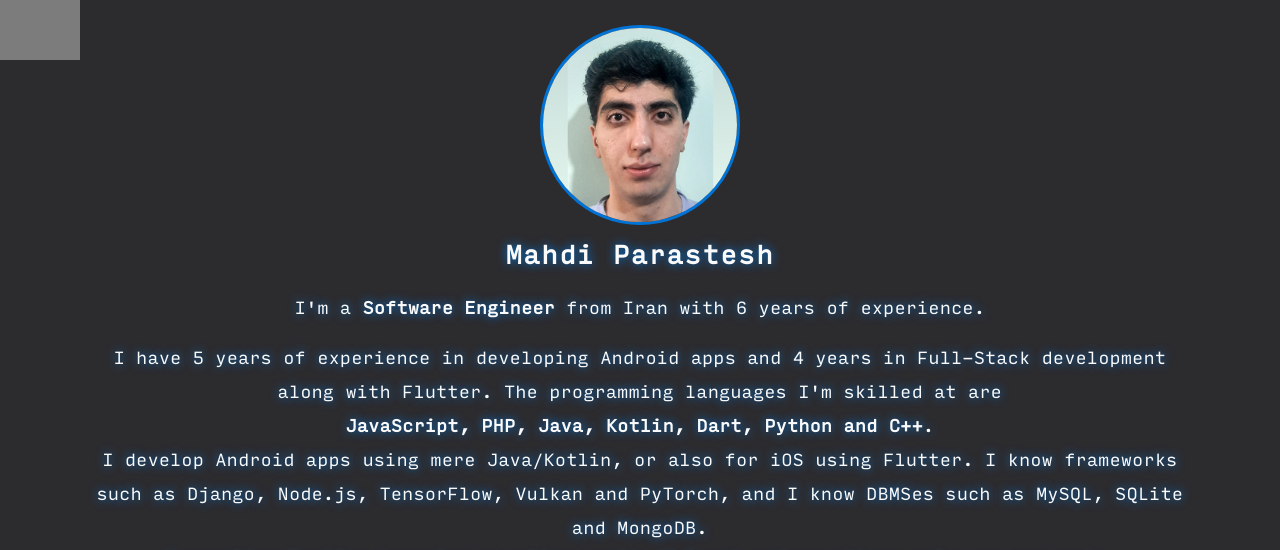
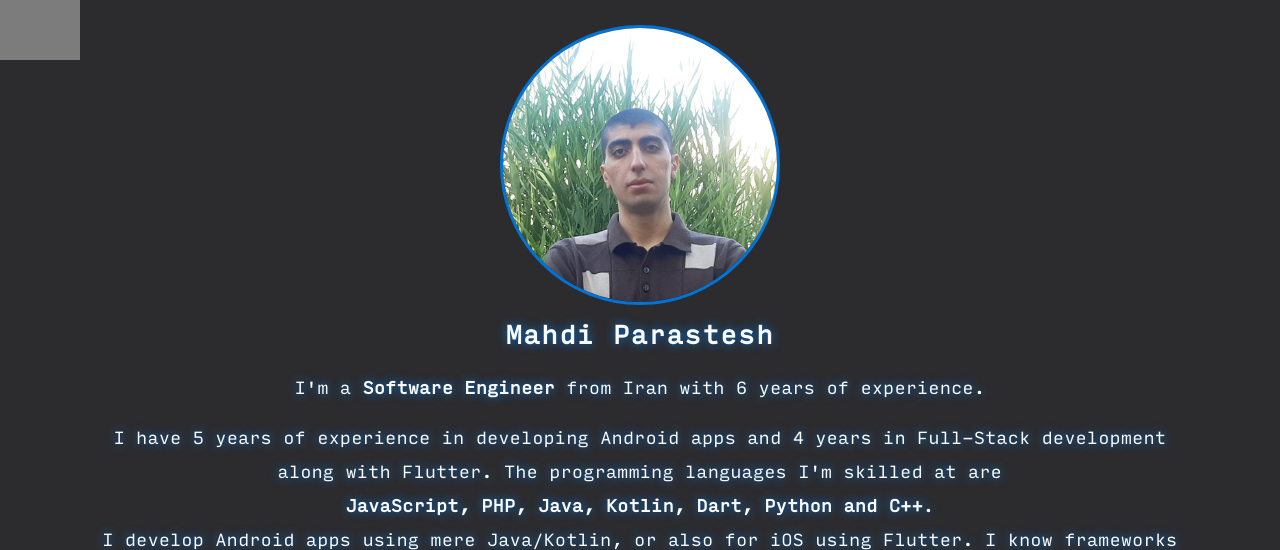
Before and after one commit to fulcrum6378/welcome_php, a PHP site: page / in a window 1280 px wide. Shown: the top 550 px of the page. Run offline with PHP 8.4, Linux system fonts and the light colour scheme; grey boxes are pictures that could not be loaded.

Commit message:
2024.06.07 - 1 (updated photo and CV, Google Play hidden)

```diff
--- a/index.php
+++ b/index.php
@@ -70,8 +70,8 @@ $social = array(
     new Link("https://www.linkedin.com/in/fulcrum6378/", "Mahdi Parastesh | LinkedIn", icon: "linkedin"),
     new Link("https://www.instagram.com/fulcrum6378/",
         "Mahdi Parastesh (@fulcrum6378) • Instagram photos and videos", icon: "instagram"),
-    new Link("https://play.google.com/store/apps/dev?id=8797895762316770334",
-        "Android Apps by Mahdi Parastesh on Google Play", icon: "google_play"),
+    /*new Link("https://play.google.com/store/apps/dev?id=8797895762316770334",
+        "Android Apps by Mahdi Parastesh on Google Play", icon: "google_play"),*/
     new Link("https://stackoverflow.com/users/10728785/mahdi-parastesh",
         "User Mahdi Parastesh - Stack Overflow", icon: "stackoverflow"),
     new Link("https://twitter.com/fulcrum6378",
--- a/welcome/main.css
+++ b/welcome/main.css
@@ -49,8 +49,8 @@ main {
     left: 0;
 }
 figure img {
-    width: 200px;
-    height: 200px;
+    width: 280px;
+    height: 280px;
     border-radius: 50%;
     border: 3px solid var(--CS);
 }
```
Also changed, not shown: welcome/img/mahdi.jpg, 1 other file.
